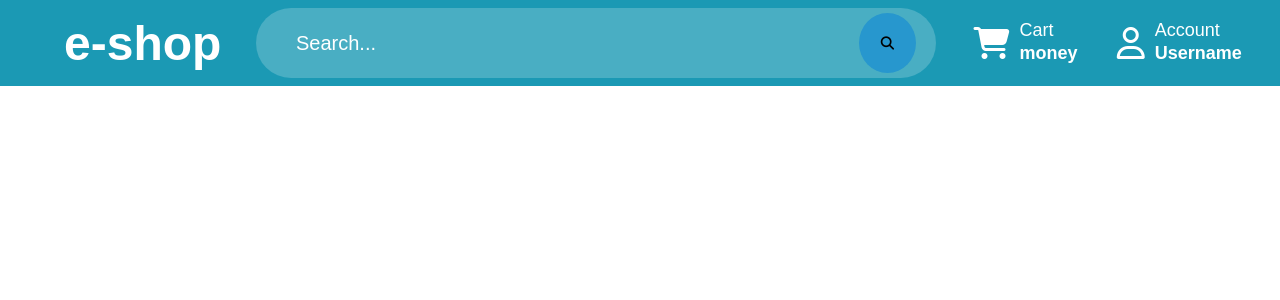
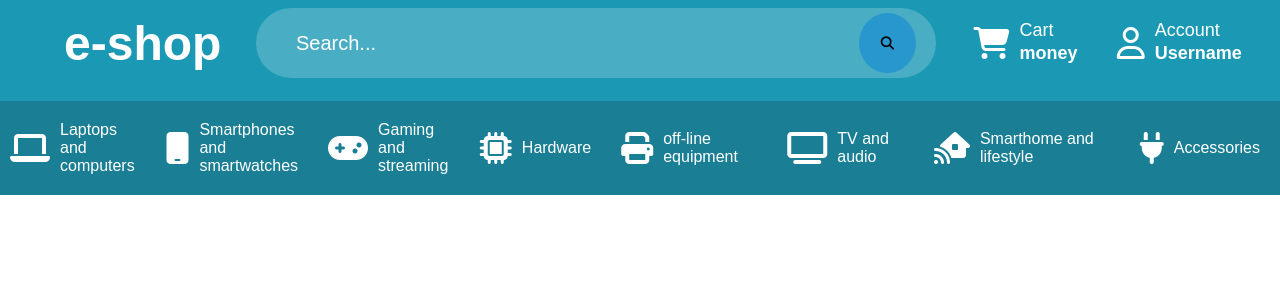
Before and after one commit to Hil4ri0n/TechShop, a Django app: page / in a window 1280 px wide. Shown: the top 300 px of the page. Run offline with Django 5.2, Linux system fonts and the light colour scheme; some libraries are stand-ins or nearby versions; some web fonts are replaced.

Commit message:
started creating menu

```diff
--- a/shop/static/shop/main_page.css
+++ b/shop/static/shop/main_page.css
@@ -108,3 +108,28 @@ body{
     display: flex;
     flex-direction: column;
 }
+
+.second-row{
+    margin-top: 15px;
+    background-color: rgb(26, 126, 148);
+    display: flex;
+    justify-content: space-evenly;
+    color: white;
+}
+
+.category-menu{
+    border-radius: 10px;
+    padding: 10px;
+    align-content: center;
+    display: flex;
+    align-items: center;
+}
+
+.category-menu div{
+    padding: 10px;
+}
+
+.category-menu:hover{
+    background-color: #eae3e3;
+    cursor: pointer;
+}
--- a/shop/templates/shop/main_page.html
+++ b/shop/templates/shop/main_page.html
@@ -31,6 +31,40 @@
                     </div>
                 </div>
             </div>
+            <div class="second-row">
+                <div class="category-menu">
+                    <i class="fa-solid fa-laptop fa-2xl"></i>
+                    <div>Laptops<br>and computers</div>
+                </div>
+                <div class="category-menu">
+                    <i class="fa-solid fa-mobile fa-2xl"></i>
+                    <div>Smartphones<br>and smartwatches</div>
+                </div>
+                <div class="category-menu">
+                    <i class="fa-solid fa-gamepad fa-2xl"></i>
+                    <div>Gaming<br>and streaming</div>
+                </div>
+                <div class="category-menu">
+                    <i class="fa-solid fa-microchip fa-2xl"></i>
+                    <div>Hardware</div>
+                </div>
+                <div class="category-menu">
+                    <i class="fa-solid fa-print fa-2xl"></i>
+                    <div>off-line equipment</div>
+                </div>
+                <div class="category-menu">
+                    <i class="fa-solid fa-tv fa-2xl"></i>
+                    <div>TV and audio</div>
+                </div>
+                <div class="category-menu">
+                    <i class="fa-solid fa-house-signal fa-2xl"></i>
+                    <div>Smarthome and lifestyle</div>
+                </div>
+                <div class="category-menu">
+                    <i class="fa-solid fa-plug fa-2xl"></i>
+                    <div>Accessories</div>
+                </div>
+            </div>
         </div>
     </nav>
 </body>
```
